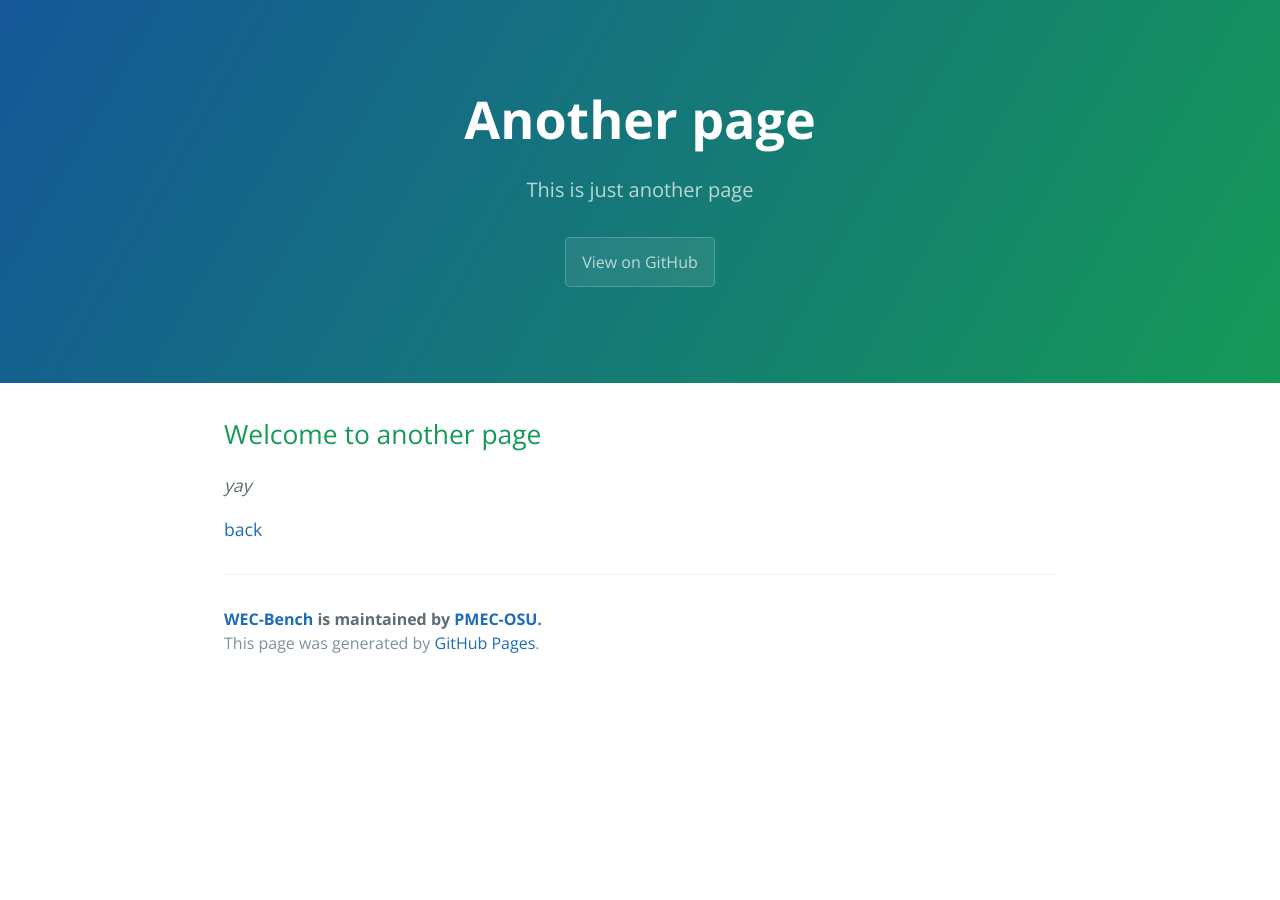
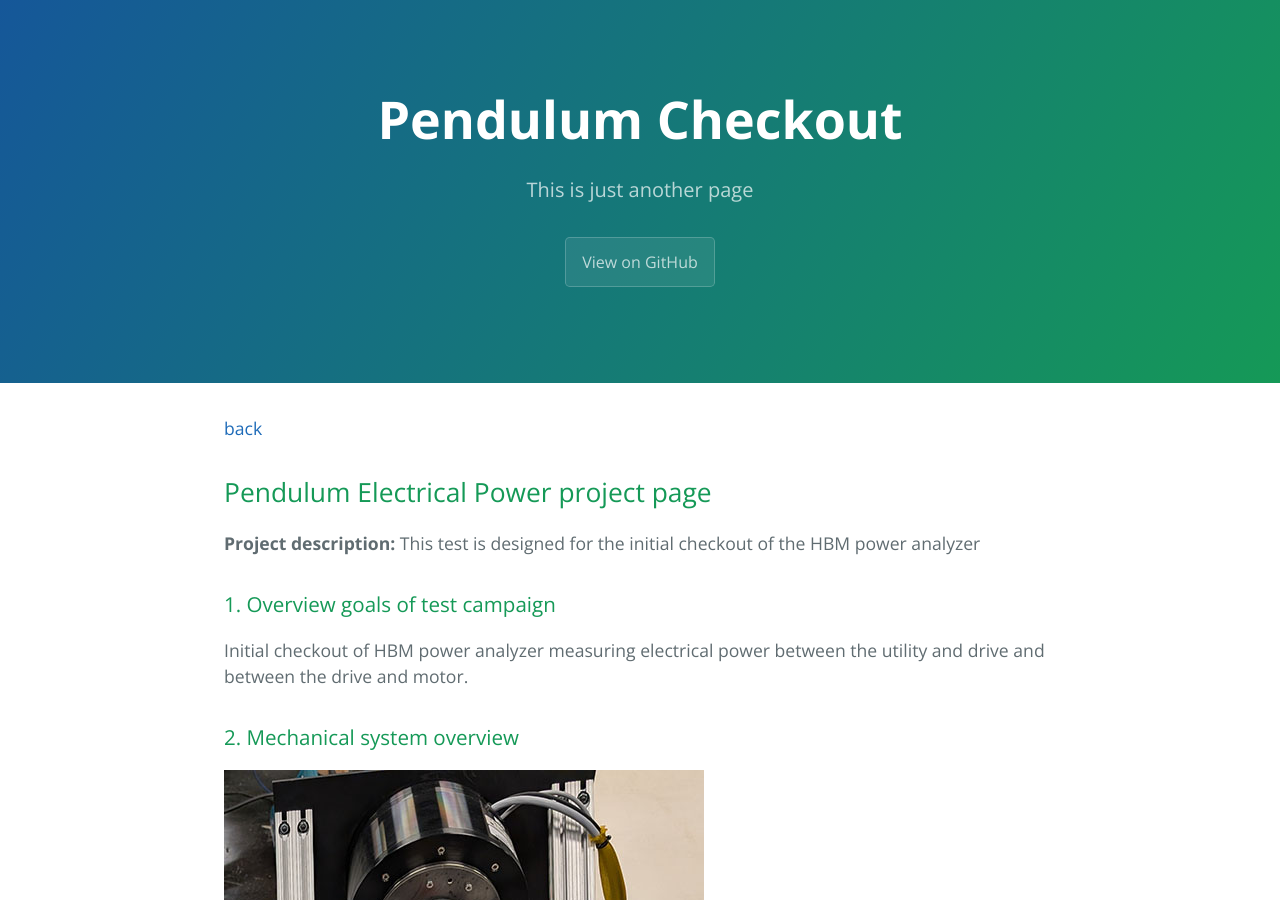
Before and after one commit to PMEC-OSU/WEC-Bench, a Jekyll site: the page built from pendulumCheckout.md, in a window 1280 px wide and 900 px high. Built offline with Jekyll 4.4.1, drawn with Linux system fonts in a browser that asks for light colours; some of the changed text lies outside the part shown.

Commit message:
add content to pendulum checkout page

```diff
--- a/pendulumCheckout.md
+++ b/pendulumCheckout.md
@@ -1,11 +1,42 @@
 ---
 layout: default
-title: Another page
+title: Pendulum Checkout
 description: This is just another page
 ---
 
-## Welcome to another page
+[back](./)
 
-_yay_
+## Pendulum Electrical Power project page
 
-[back](./)
+**Project description:** This test is designed for the initial checkout of the HBM power analyzer
+
+### 1. Overview goals of test campaign
+
+Initial checkout of HBM power analyzer measuring electrical power between the utility and drive and between the drive and motor.
+
+
+### 2. Mechanical system overview
+
+<img src="images/pendulum_mechanical.jpg?raw=true"/>
+
+- Motor
+	- M5
+	- Akribis ADR220-B175-S-K-NH-3.0-FB-RA-26B-P25-Z75
+	- Renishaw resolute absolute encoder BissC: RA26BBA115B30A
+- Torque Sensor
+	- FUTEK TRS300 FSH1989
+- Pendulum
+	- Mass 9.40 Kg
+	- COM 0.628 m from rotation point
+
+### 3. Electrical measurement overview
+
+- Power Analyzer
+	- HBK Genesis GEN4tB
+<img src="images/powerAnalyzer.jpg?raw=true"/>
+
+- Current Transducers
+	- Input power 208 VAC three phase
+<img src="images/inputPower_CTs.jpg?raw=true"/>
+	- Drive to motor
+<img src="images/driveMotor_CTs.jpg?raw=true"/>
```
